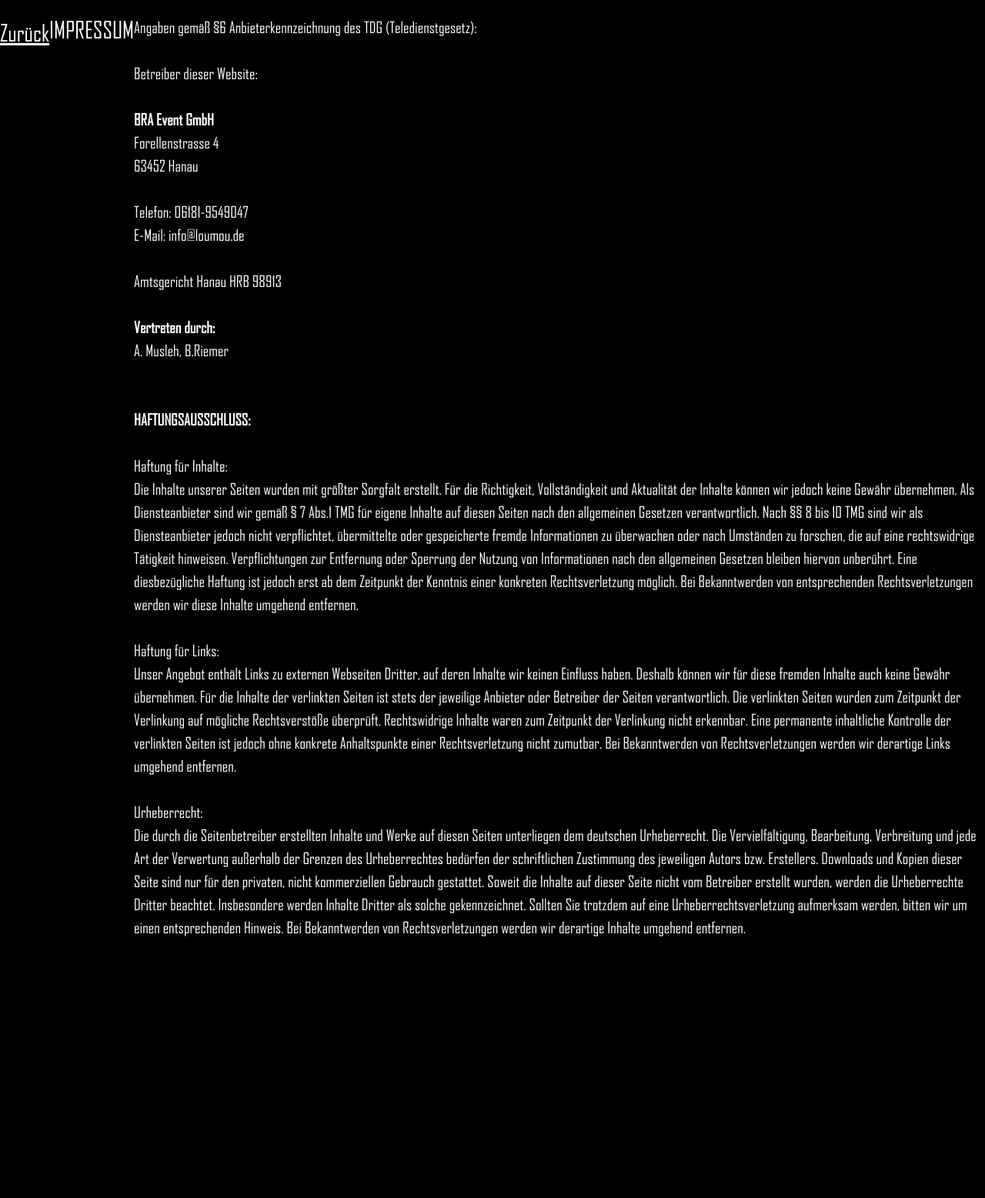
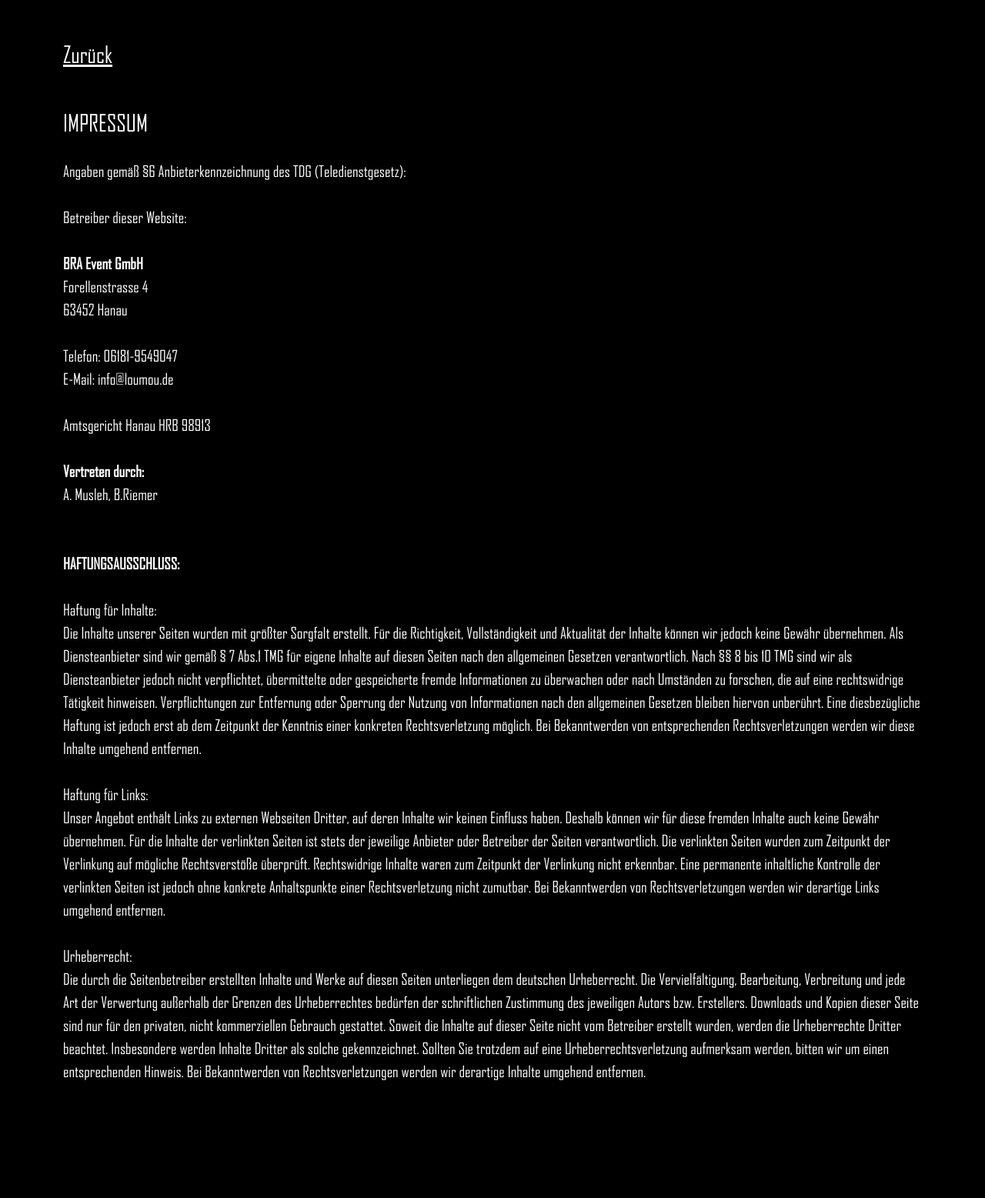
Before and after one commit to nad3rk/BraEvents, a Django app: page /Impressum in a window 1280 px wide. Shown: the whole page at 77% size. Before the commit the page ends 1217 px from the top, so only its background shows below. Run offline with Django 3.2, Linux system fonts and the light colour scheme; some libraries are stand-ins or nearby versions.

Commit message:
Update imprint

```diff
--- a/app/templates/app/imprint.html
+++ b/app/templates/app/imprint.html
@@ -5,8 +5,9 @@
 {% block content %}
 
 
-<div class="imprint">
+<div class="container pt-2 pt-lg-5">
     <a class="back-button" href="{% url 'home' %}">Zurück</a>
+    <div class="pt-3 pt-lg-5">
         <h2 style="margin-bottom: 30px;">IMPRESSUM</h2>
         <p style="margin-bottom: 150px">
             Angaben gemäß §6 Anbieterkennzeichnung des TDG (Teledienstgesetz):<br><br>
@@ -29,6 +30,7 @@
             Die durch die Seitenbetreiber erstellten Inhalte und Werke auf diesen Seiten unterliegen dem deutschen Urheberrecht. Die Vervielfältigung, Bearbeitung, Verbreitung und jede Art der Verwertung außerhalb der Grenzen des Urheberrechtes bedürfen der schriftlichen Zustimmung des jeweiligen Autors bzw. Erstellers. Downloads und Kopien dieser Seite sind nur für den privaten, nicht kommerziellen Gebrauch gestattet. Soweit die Inhalte auf dieser Seite nicht vom Betreiber erstellt wurden, werden die Urheberrechte Dritter beachtet. Insbesondere werden Inhalte Dritter als solche gekennzeichnet. Sollten Sie trotzdem auf eine Urheberrechtsverletzung aufmerksam werden, bitten wir um einen entsprechenden Hinweis. Bei Bekanntwerden von Rechtsverletzungen werden wir derartige Inhalte umgehend entfernen.
         </p>
     </div>
+</div>
 <div>
 
 </div>
```
Lines whose indentation alone changed are shown as unchanged.
